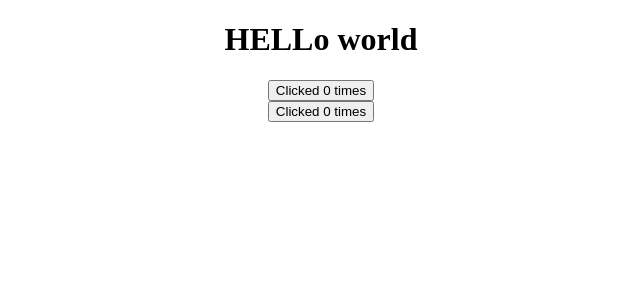
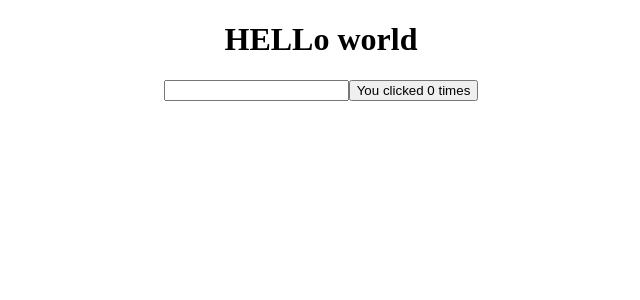
Before and after one commit to Aayush2492/Understanding-React-Hooks, a React (Create React App) app: page / in a window 1280 px wide. Shown: the top 300 px of the page, without its empty margins (319-959 px from the left). Built offline with nearby package versions, Linux system fonts and the light colour scheme.

Commit message:
Executing the useEffect hook only when a particular variable in state changes

```diff
--- a/src/App.js
+++ b/src/App.js
@@ -7,6 +7,7 @@ import HookWithObject from "./components/useState hook/HookWithObject";
 import HookWithArray from "./components/useState hook/HookWithArray";
 import ClassComponentEffect from "./components/useEffect Hook/ClassCounterEffect";
 import HookAfterRender from "./components/useEffect Hook/HookAfterRender";
+import ConditionEffectHook from "./components/useEffect Hook/ConditionalEffectHook";
 
 const App = () => {
   return (
@@ -16,8 +17,9 @@ const App = () => {
       {/* <HookCounter /> */}
       {/* <HookWithObject /> */}
       {/* <HookWithArray /> */}
-      <ClassComponentEffect />
-      <HookAfterRender />
+      {/* <ClassComponentEffect />
+      <HookAfterRender /> */}
+      <ConditionEffectHook />
     </div>
   );
 };
--- /dev/null
+++ b/src/components/useEffect Hook/ConditionalEffectHook.js
@@ -0,0 +1,28 @@
+import React, { useEffect, useState } from "react";
+
+function ConditionEffectHook() {
+  const [count, setCount] = useState(0);
+  const [name, setName] = useState("");
+
+  // We only want title to be updated when count changes but use effect will be called even after name changes
+  useEffect(() => {
+    console.log("Inside the useEffect hook");
+    document.title = `You clicked ${count} times`;
+  }, [count]);
+
+  return (
+    <div>
+      <input
+        type="text"
+        value={name}
+        onChange={(event) => setName(event.target.value)}
+      />
+
+      <button onClick={() => setCount(count + 1)}>
+        You clicked {count} times{" "}
+      </button>
+    </div>
+  );
+}
+
+export default ConditionEffectHook;
```
